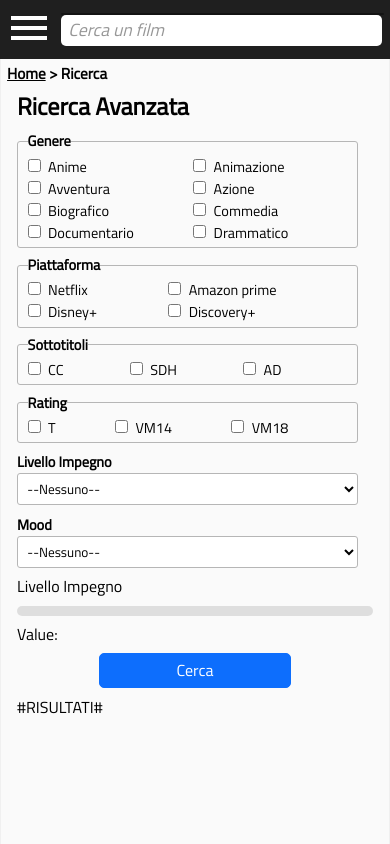
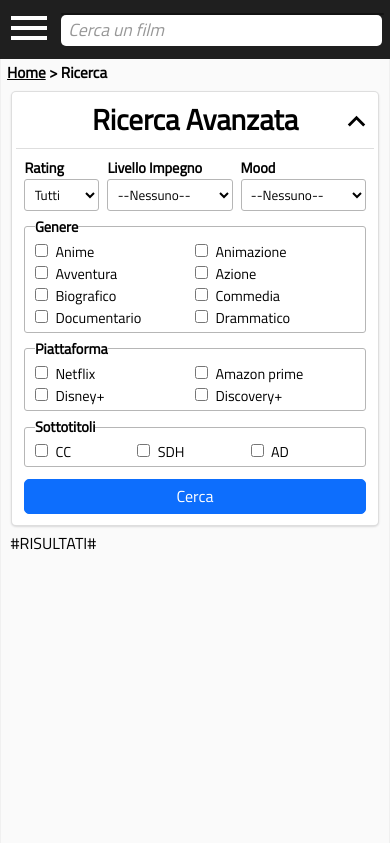
Before and after one commit to alessioberton/TecWeb2021, a PHP site: page /html/pagine_ricerca/ricerca.php in a window 390 px wide. Run offline with PHP 8.4, Linux system fonts and the light colour scheme.

Commit message:
grafica validazione errori client, pagina ricerca

```diff
--- a/css/main.css
+++ b/css/main.css
@@ -38,14 +38,39 @@ main {
 	max-width: 1200px;
 	margin: auto;
 
-	padding: 1.8em 2em;
+	padding: 0em;
 	box-sizing: border-box;
-	min-height: calc(100vh - 5em);
-	max-height: calc(100vh - 5em);
+	min-height: calc(100vh - 6.8em);
+	max-height: calc(100vh - 6.8em);
 	background-color: rgb(250, 250, 250);
 	border: 1px solid rgb(240, 240, 240);
 	border-width: 0px 1px;
 	overflow-y: auto;
+}
+
+.breadcrumb {
+	max-width: 1200px;
+	margin: auto;
+	height: 1.8em;
+	line-height: 1.8em;
+	padding: 0em 0.4em;
+	font-size: 0.95em;
+	font-weight: bold;
+	color: black;
+	box-sizing: border-box;
+	z-index: 14;
+	background-color: rgb(250, 250, 250);
+	border: 1px solid rgb(240, 240, 240);
+	border-width: 0px 1px;
+}
+
+.breadcrumb a {
+	color: black;
+	text-decoration: underline;
+}
+
+.breadcrumb a:hover {
+	color: lightblue;
 }
 
 header {
@@ -139,26 +164,6 @@ nav ul li a {
 
 #mainNavigation .flyOutMenu > ul > li a {
 	font-weight: normal;
-}
-
-.breadcrumb {
-	position: absolute;
-	top: 0.2em;
-	left: 0.4em;
-
-	font-size: 0.95em;
-	font-weight: bold;
-	color: black;
-	box-sizing: border-box;
-}
-
-.breadcrumb a {
-	color: black;
-	text-decoration: underline;
-}
-
-.breadcrumb a:hover {
-	color: lightblue;
 }
 
 .iconButton {
@@ -334,128 +339,6 @@ header #movieSelect #movieSuggestionList img {
 	width: 100%;
 }
 
-@media (max-width: 800px) {
-	header {
-		height: 3.7em;
-	}
-
-	header > .userStatus {
-		display: none;
-	}
-
-	main {
-		min-height: calc(100vh - 3.7em);
-		max-height: calc(100vh - 3.7em);
-		padding-left: 1em;
-		padding-right: 1em;
-	}
-
-	#heading {
-		left: -250px;
-		padding: 0px;
-		width: 250px;
-		height: calc(100vh - 3.7em);
-		background-color: rgba(20, 20, 20, 0.95);
-		position: absolute;
-		top: 3.7em;
-		z-index: 999;
-
-		-webkit-transition: left 0.2s linear;
-		-moz-transition: left 0.2s linear;
-		-o-transition: left 0.2s linear;
-		transition: left 0.2s linear;
-	}
-
-	#heading.menuActive {
-		left: 0;
-	}
-
-	#heading h1 {
-		font-size: 1.7em;
-		line-height: 1em;
-		text-align: center;
-	}
-
-	#heading > .userStatus {
-		display: block;
-		background-size: 1.6em;
-		background-position: 0;
-		padding-left: 2.1em;
-		font-size: 1em;
-		font-weight: normal;
-		width: fit-content;
-		margin: auto;
-		margin-bottom: 0.3em;
-	}
-
-	nav#mainNavigation {
-		border-top: 2px solid white;
-		margin: 0em 0.5em;
-		padding-top: 0.6em;
-		padding-left: 0.5em;
-	}
-	nav > ul > li a {
-		font-weight: normal;
-	}
-
-	nav#mainNavigation h2,
-	.has-submenu > a {
-		background-image: none;
-		display: block;
-		font-size: 1.1em;
-		font-weight: bold;
-	}
-
-	nav#mainNavigation .has-submenu > a:hover {
-		color: white;
-		pointer-events: none;
-	}
-
-	nav ul li {
-		padding-left: 0.5em;
-	}
-
-	#userMenu,
-	#adminMenu {
-		padding-left: 0em;
-		padding-top: 0.6em;
-	}
-
-	#userMenu > ul,
-	#adminMenu > ul {
-		position: inherit;
-		display: block;
-		background-color: transparent;
-		padding: 0;
-	}
-
-	nav#mainNavigation ul {
-		display: block;
-	}
-
-	header #menuButton {
-		display: block;
-		background-image: url("../img/icons/menu_icon.svg");
-		background-size: 3.6em;
-		height: 3.6em;
-		width: 3.6em;
-		margin-bottom: 0.2em;
-		margin-right: 0em;
-		margin-left: 0.4em;
-		transition: all 100ms linear;
-		flex-basis: 3.6em;
-		cursor: pointer;
-	}
-
-	header #movieSelectContainer #movieSelect {
-		max-width: 100%;
-		transition: all 100ms linear;
-	}
-	#topbar.searching #menuButton {
-		flex: 0.00001;
-	}
-}
-
 .text-input {
 	position: relative;
 	margin: 0.4em 0em;
@@ -465,7 +348,8 @@ header #movieSelect #movieSuggestionList img {
 	color: #9f3a38;
 }
 
-.text-input.error input {
+.text-input.error input,
+.text-input.error textarea {
 	color: #9f3a38;
 	border-color: #9f3a38;
 	background-color: #fff6f6;
@@ -512,20 +396,20 @@ header #movieSelect #movieSuggestionList img {
 
 #genre-checkboxes {
 	display: grid;
-	grid-template-columns: auto auto;
+	grid-template-columns: 1fr 1fr;
 	max-width: 20em;
 }
 
 #platform-checkboxes {
 	display: grid;
-	grid-template-columns: auto auto;
+	grid-template-columns: 1fr 1fr;
 	max-width: 20em;
 }
 
 #platform-checkboxes > fieldset {
 	border: none;
 	display: grid;
-	grid-template-columns: auto auto auto;
+	grid-template-columns: 1fr 1fr 1fr;
 }
 
 #rating-checkboxes,
@@ -709,3 +593,260 @@ form:invalid .submit-btn {
 [role="tabpanel"].is-hidden {
 	display: none;
 }
+
+.file-input input::-webkit-file-upload-button {
+	border: 0;
+	clip: rect(0 0 0 0);
+	height: 1px;
+	margin: -1px;
+	overflow: hidden;
+	padding: 0;
+	position: absolute;
+	width: 1px;
+}
+
+.file-input input::before {
+	content: "Inserisci Immagine";
+	display: inline-block;
+	background: #e0e1e2;
+	border: 1px solid #e0e1e2;
+	color: rgba(0, 0, 0, 0.6);
+	border-radius: 3px;
+	padding: 0.5em 1em;
+	cursor: pointer;
+	font-size: 1em;
+	font-weight: bold;
+	margin-right: 0.5em;
+}
+
+.card {
+	background-color: white;
+	border: 1px solid rgba(34, 36, 38, 0.15);
+	box-shadow: 0 1px 2px 0 rgb(34 36 38 / 15%);
+	border-radius: 5px;
+	padding: 0.2em 0.9em;
+	padding-bottom: 0.4em;
+}
+
+#adv-search-dropdown {
+	margin: 0.4em 1em;
+}
+
+#adv-search-dropdown.open #adv-search-form {
+	display: grid;
+	grid-template:
+		"d e f"
+		"a b b"
+		"a c c"
+		"g g g"
+		/ 1fr 1fr 1fr;
+	column-gap: 0.5em;
+	row-gap: 0.3em;
+	border-top: 1px solid rgba(34, 36, 38, 0.15);
+	margin: auto;
+	margin-top: 0.4em;
+	padding-top: 0.4em;
+}
+
+#adv-search-dropdown #adv-search-form {
+	display: none;
+}
+
+#adv-search-form > fieldset,
+#adv-search-form > div {
+	margin: 0px;
+}
+
+#adv-search-form #genre-checkboxes {
+	grid-area: a;
+	max-width: 100%;
+}
+#adv-search-form #platform-checkboxes {
+	grid-area: b;
+	max-width: 100%;
+}
+
+#adv-search-form #subtitle-checkboxes {
+	grid-area: c;
+	max-width: 100%;
+}
+#adv-search-form #rating-select {
+	grid-area: d;
+	max-width: 100%;
+}
+
+#adv-search-form #livello-select {
+	grid-area: e;
+	max-width: 100%;
+}
+#adv-search-form #mood-select {
+	grid-area: f;
+	max-width: 100%;
+}
+
+#adv-search-form .submit-btn {
+	grid-area: g;
+	width: 100%;
+}
+
+#adv-search-btn {
+	background-image: url("../img/icons/arrow_down_icon_black.svg");
+	background-repeat: no-repeat;
+	background-position: right 0.25em;
+	background-size: 1.2em;
+	font-size: 1.8em;
+	font-family: inherit;
+	font-weight: bold;
+	text-align: center;
+	background-color: transparent;
+	border: none;
+	cursor: pointer;
+	width: 100%;
+}
+
+#adv-search-dropdown.open #adv-search-btn {
+	background-image: url("../img/icons/arrow_up_icon_black.svg");
+}
+
+#adv-search-btn:hover {
+	opacity: 0.7;
+}
+
+@media (max-width: 800px) {
+	header {
+		height: 3.7em;
+	}
+
+	header > .userStatus {
+		display: none;
+	}
+
+	main {
+		min-height: calc(100vh - 5.5em);
+		max-height: calc(100vh - 5.5em);
+		padding: 0em 0.6em;
+	}
+
+	#heading {
+		left: -250px;
+		padding: 0px;
+		width: 250px;
+		height: calc(100vh - 3.7em);
+		background-color: rgba(20, 20, 20, 0.95);
+		position: absolute;
+		top: 3.7em;
+		z-index: 999;
+
+		-webkit-transition: left 0.2s linear;
+		-moz-transition: left 0.2s linear;
+		-o-transition: left 0.2s linear;
+		transition: left 0.2s linear;
+	}
+
+	#heading.menuActive {
+		left: 0;
+	}
+
+	#heading h1 {
+		font-size: 1.7em;
+		line-height: 1em;
+		text-align: center;
+	}
+
+	#heading > .userStatus {
+		display: block;
+		background-size: 1.6em;
+		background-position: 0;
+		padding-left: 2.1em;
+		font-size: 1em;
+		font-weight: normal;
+		width: fit-content;
+		margin: auto;
+		margin-bottom: 0.3em;
+	}
+
+	nav#mainNavigation {
+		border-top: 2px solid white;
+		margin: 0em 0.5em;
+		padding-top: 0.6em;
+		padding-left: 0.5em;
+	}
+	nav > ul > li a {
+		font-weight: normal;
+	}
+
+	nav#mainNavigation h2,
+	.has-submenu > a {
+		background-image: none;
+		display: block;
+		font-size: 1.1em;
+		font-weight: bold;
+	}
+
+	nav#mainNavigation .has-submenu > a:hover {
+		color: white;
+		pointer-events: none;
+	}
+
+	nav ul li {
+		padding-left: 0.5em;
+	}
+
+	#userMenu,
+	#adminMenu {
+		padding-left: 0em;
+		padding-top: 0.6em;
+	}
+
+	#userMenu > ul,
+	#adminMenu > ul {
+		position: inherit;
+		display: block;
+		background-color: transparent;
+		padding: 0;
+	}
+
+	nav#mainNavigation ul {
+		display: block;
+	}
+
+	header #menuButton {
+		display: block;
+		background-image: url("../img/icons/menu_icon.svg");
+		background-size: 3.6em;
+		height: 3.6em;
+		width: 3.6em;
+		margin-bottom: 0.2em;
+		margin-right: 0em;
+		margin-left: 0.4em;
+		transition: all 100ms linear;
+		flex-basis: 3.6em;
+		cursor: pointer;
+	}
+
+	header #movieSelectContainer #movieSelect {
+		max-width: 100%;
+		transition: all 100ms linear;
+	}
+	#topbar.searching #menuButton {
+		flex: 0.00001;
+	}
+
+	#adv-search-form {
+		padding: 0em 0.5em;
+	}
+
+	#adv-search-dropdown {
+		margin: 0.3em 0em;
+		padding: 0.3em 0.3em;
+	}
+
+	#adv-search-dropdown.open #adv-search-form {
+		grid-template:
+			"d e f"
+			"a a a"
+			"b b b"
+			"c c c"
+			"g g g" / 22% 1fr 1fr;
+	}
+}
--- a/html/pagine_altre/login.html
+++ b/html/pagine_altre/login.html
@@ -9,10 +9,9 @@
 	</head>
 	<body>
 		<customHeader />
+		<div class="breadcrumb"><a href="../pagine_principali/homepage.php">Home</a> &gt; Login</div>
 		<main>
-			<div class="breadcrumb"><a href="../pagine_principali/homepage.php">Home</a> &gt; Login</div>
-
-			<form method="post" action="login.php" id="login-form">
+			<form method="post" action="login.php" id="login-form" class="card">
 				<h2>Login</h2>
 				<p>Non hai un account? <a href="logon.php">Registrati</a></p>
 				<div class="field text-input#ERRORE_USERNAME#">
--- a/html/pagine_altre/logon.html
+++ b/html/pagine_altre/logon.html
@@ -9,10 +9,9 @@
 	</head>
 	<body>
 		<customHeader />
+		<div class="breadcrumb"><a href="../pagine_principali/homepage.php">Home</a> &gt; Registrazione</div>
 		<main>
-			<div class="breadcrumb"><a href="../pagine_principali/homepage.php">Home</a> &gt; Registrazione</div>
-
-			<form method="post" action="logon.php" id="login-form">
+			<form method="post" action="logon.php" id="login-form" class="card">
 				<h2>Registrazione</h2>
 				<p>Hai già un account? <a href="login.php">Login</a></p>
 				<div class="field text-input#ERRORE_USERNAME#">
--- a/html/pagine_principali/homepage.html
+++ b/html/pagine_principali/homepage.html
@@ -9,8 +9,8 @@
 	</head>
 	<body>
 		<customHeader />
+		<div class="breadcrumb">Home</div>
 		<main>
-			<div class="breadcrumb">Home</div>
 			<h2>La fatidica domanda: &ldquo;Cosa guardo stasera?&rdquo;</h1>
 			<p>
 				Finalmente hai trovato la serata giusta per rilassarti davanti alla tv guardando un film, ti colleghi a Netflix,
--- a/html/pagine_principali/storia.html
+++ b/html/pagine_principali/storia.html
@@ -9,8 +9,8 @@
 	</head>
 	<body>
 		<customHeader />
+		<div class="breadcrumb"><a href="homepage.php">Home</a> &gt; Storia</div>
 		<main>
-			<div class="breadcrumb"><a href="homepage.php">Home</a> &gt; Storia</div>
 			<h1>La nostra forza sono le <em>emozioni</em></h1>
 			<p>
 				Le nostre emozioni influenzano costantemente le nostre scelte, da quelle semplici e banali a quelle per noi più
--- a/html/pagine_ricerca/ricerca.html
+++ b/html/pagine_ricerca/ricerca.html
@@ -9,10 +9,49 @@
 	</head>
 	<body>
 		<customHeader />
+		<div class="breadcrumb"><a href="../pagine_principali/homepage.php">Home</a> &gt; Ricerca</div>
 		<main>
-			<div class="breadcrumb"><a href="../pagine_principali/homepage.php">Home</a> &gt; Ricerca</div>
-			<h2>Ricerca Avanzata</h2>
+			<div class="card open" id="adv-search-dropdown">
+				<button
+					type="button"
+					onclick="toggleSearchFilters(event, this)"
+					id="adv-search-btn"
+					aria-haspopup="true"
+					aria-expanded="true"
+				>
+					Ricerca Avanzata
+				</button>
 				<form action="ricerca.php" method="get" id="adv-search-form">
+					<div class="field text-input" id="rating-select">
+						<label for="eta_pubblico">Rating</label>
+						<select id="eta_pubblico" name="eta_pubblico">
+							<option value="T">Tutti</option>
+							<option value="VM14">VM 14</option>
+							<option value="VM18">VM 18</option>
+						</select>
+					</div>
+					<div class="field text-input" id="livello-select">
+						<label for="livello">Livello Impegno</label>
+						<select id="livello" name="livello">
+							<option selected value="">--Nessuno--</option>
+							<option value="demenziale">Demenziale</option>
+							<option value="basso">Basso</option>
+							<option value="medio">Medio</option>
+							<option value="alto">Alto</option>
+						</select>
+					</div>
+					<div class="field text-input" id="mood-select">
+						<label for="mood">Mood</label><br />
+						<select id="mood" name="mood">
+							<option selected value="">--Nessuno--</option>
+							<option value="suspence">Suspence</option>
+							<option value="protesta">Protesta</option>
+							<option value="commovente">Commovente</option>
+							<option value="comico">Comico</option>
+							<option value="sentimentale">Sentimentale</option>
+							<option value="sorprendente">Sorprendente</option>
+						</select>
+					</div>
 					<fieldset class="checkbox-group" id="genre-checkboxes">
 						<legend>Genere</legend>
 						<div class="checkbox-field">
@@ -85,52 +124,15 @@
 						</div>
 					</fieldset>
 
-				<fieldset class="checkbox-group" id="rating-checkboxes">
-					<legend>Rating</legend>
-					<div class="checkbox-field">
-						<input type="checkbox" name="eta[]" value="T" id="t" />
-						<label for="t">T</label>
-					</div>
-					<div class="checkbox-field">
-						<input type="checkbox" name="eta[]" value="VM14" id="vm14" />
-						<label for="vm14">VM14</label>
-					</div>
-					<div class="checkbox-field">
-						<input type="checkbox" name="eta[]" value="VM18" id="vm18" />
-						<label for="vm18">VM18</label>
-					</div>
-				</fieldset>
-				<div class="field text-input" id="livello-select">
-					<label for="livello">Livello Impegno</label>
-					<select id="livello" name="livello">
-						<option selected value="">--Nessuno--</option>
-						<option value="demenziale">Demenziale</option>
-						<option value="basso">Basso</option>
-						<option value="medio">Medio</option>
-						<option value="alto">Alto</option>
-					</select>
-				</div>
-				<div class="field text-input" id="mood-select">
-					<label for="mood">Mood</label><br />
-					<select id="mood" name="mood">
-						<option selected value="">--Nessuno--</option>
-						<option value="suspence">Suspence</option>
-						<option value="protesta">Protesta</option>
-						<option value="commovente">Commovente</option>
-						<option value="comico">Comico</option>
-						<option value="sentimentale">Sentimentale</option>
-						<option value="sorprendente">Sorprendente</option>
-					</select>
-				</div>
-				<div class="slidecontainer">
+					<!-- <div class="slidecontainer">
 					<label>Livello Impegno</label>
 					<input type="range" min="1" max="4" value="1" class="slider" id="myRange" />
 					<p>Value: <span id="demo"></span></p>
-				</div>
+				</div> -->
 
 					<button type="submit" class="submit-btn">Cerca</button>
 				</form>
-
+			</div>
 			#RISULTATI#
 		</main>
 	</body>
--- a/html/pagine_utente/film_salvati.html
+++ b/html/pagine_utente/film_salvati.html
@@ -10,9 +10,8 @@
 	<script type="text/javascript" src="../../script/tool.js"></script>
 	<body>
 		<customHeader />
+		<div class="breadcrumb"><a href="../pagine_principali/homepage.php">Home</a> &gt; Film Salvati</div>
 		<main>
-			<div class="breadcrumb"><a href="../pagine_principali/homepage.php">Home</a> &gt; Film Salvati</div>
-
 			<h2>Numero film salvati: #NUMERO_FILM_SALVATI#</h2>
 
 			<form method="post" action="film_salvati.php">
--- a/html/pagine_utente/film_valutati.html
+++ b/html/pagine_utente/film_valutati.html
@@ -10,9 +10,8 @@
 	<script type="text/javascript" src="../../script/tool.js"></script>
 	<body>
 		<customHeader />
+		<div class="breadcrumb"><a href="../pagine_principali/homepage.php">Home</a> &gt; Film Valutati</div>
 		<main>
-			<div class="breadcrumb"><a href="../pagine_principali/homepage.php">Home</a> &gt; Film Valutati</div>
-
 			<h2>Numero film valutati: #NUMERO_FILM_VALUTATI#</h2>
 
 			<form method="post" action="film_valutati.php">
--- a/html/pagine_utente/film_visti.html
+++ b/html/pagine_utente/film_visti.html
@@ -10,8 +10,8 @@
 	<script type="text/javascript" src="../../script/tool.js"></script>
 	<body>
 		<customHeader />
+		<div class="breadcrumb"><a href="../pagine_principali/homepage.php">Home</a> &gt; Film Visti</div>
 		<main>
-			<div class="breadcrumb"><a href="../pagine_principali/homepage.php">Home</a> &gt; Film Visti</div>
 			<h2>Numero film visti: #NUMERO_FILM_VISTI#</h2>
 
 			<form method="post" action="film_visti.php">
--- a/html/pagine_utente/inserisci_attore.html
+++ b/html/pagine_utente/inserisci_attore.html
@@ -9,8 +9,8 @@
 	</head>
 	<body>
 		<customHeader />
+		<div class="breadcrumb"><a href="../pagine_principali/homepage.php">Home</a> &gt; Inserisci Attore</div>
 		<main>
-			<div class="breadcrumb"><a href="../pagine_principali/homepage.php">Home</a> &gt; Inserisci Attore</div>
 			<p>#ESITO_INSERIMENTO#</p>
 			<form method="post" action="inserisci_attore.php" enctype="multipart/form-data">
 				<label for="nome">Nome:</label><br />
--- a/html/pagine_utente/profilo.html
+++ b/html/pagine_utente/profilo.html
@@ -9,10 +9,8 @@
 	</head>
 	<body>
 		<customHeader />
-
+		<div class="breadcrumb"><a href="../pagine_principali/homepage.php">Home</a> &gt; Profilo</div>
 		<main>
-			<div class="breadcrumb"><a href="../pagine_principali/homepage.php">Home</a> &gt; Profilo</div>
-
 			<h2 id="page_title">Profilo</h2>
 			<img id="immagineProfilo" src="../../img/utenti/imgnotfound.jpg" alt="immagine di profilo" />
 			<h3>Dettagli Utente</h3>
```
Also changed, not shown: html/componenti/main.js (+34 -1 lines), html/pagine_utente/inserisci_film.html (+23 -25 lines), img/icons/arrow_down_icon_black.svg (added), img/icons/arrow_up_icon_black.svg (added). Lines whose indentation alone changed are shown as unchanged.
